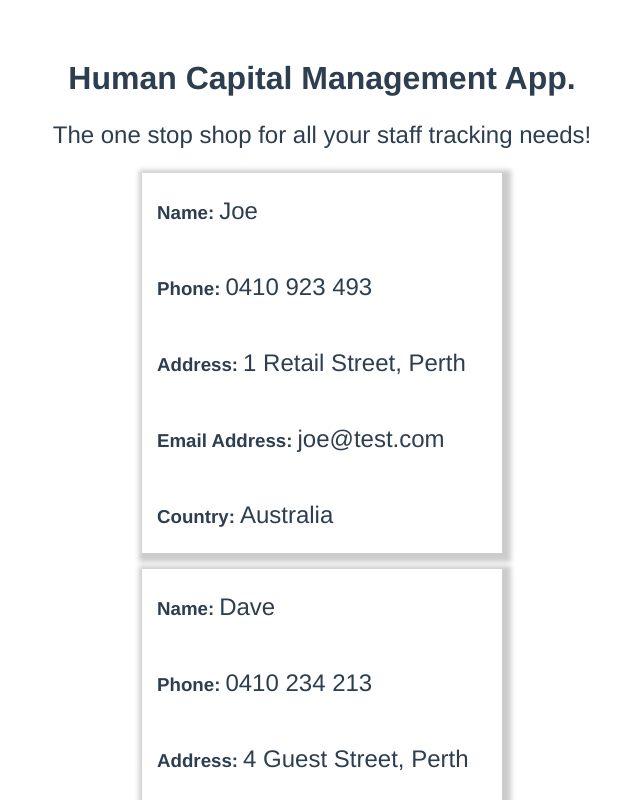
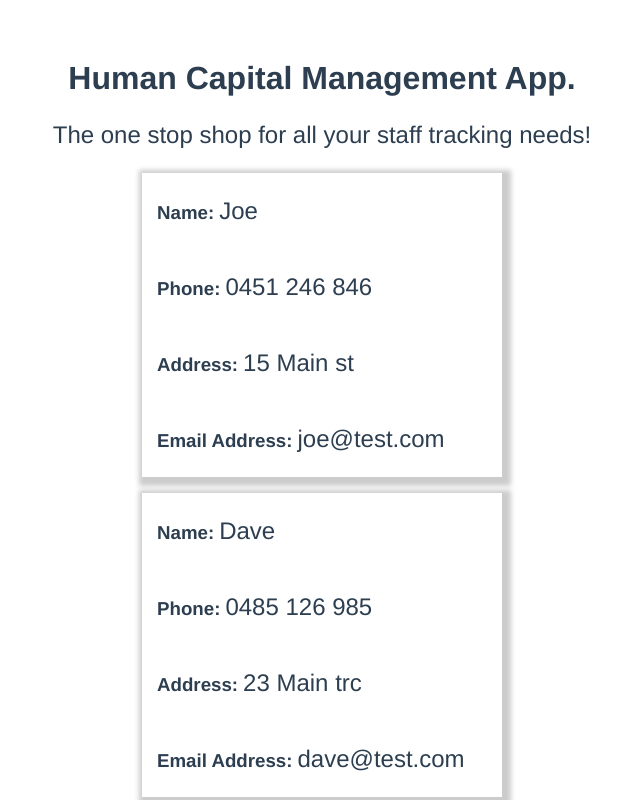
Before and after one commit to JosephO1992/vue-hcm, a Vue app: page / in a window 1280 px wide. Shown: the top 800 px of the page, without its empty margins (318-958 px from the left). Built offline with nearby package versions, Linux system fonts and the light colour scheme.

Commit message:
now v-for loop through data, data now moved to app.vue

```diff
--- a/src/App.vue
+++ b/src/App.vue
@@ -1,13 +1,22 @@
 <template>
   <Header/>
-  <Resource name="Joe" phone-number="0410 923 493" email-address="joe@test.com" home-address="1 Retail Street, Perth" country="Australia"></Resource>
+  <!-- <Resource name="Joe" phone-number="0410 923 493" email-address="joe@test.com" home-address="1 Retail Street, Perth" country="Australia"></Resource>
   <Resource name="Dave" phone-number="0410 234 213" email-address="dave@test.com" home-address="4 Guest Street, Perth" country="Australia"></Resource>
-
+  <Resource name="Chloe" phone-number="0410 251 215" email-address="chloe@test.com" home-address="4 Nugget Close, Perth" country="Australia"></Resource> -->
+  <Resource
+  v-for="contractor in contractors"
+  :key="contractor.id"
+  :name="contractor.name"
+  :phoneNumber="contractor.phoneNumber"
+  :homeAddress="contractor.homeAddress"
+  :emailAddress="contractor.emailAddress"
+  >
+  </Resource>
 </template>
 
 <script>
 
-import Header from './components/Header.vue'
+import Header from './components/UI/Header.vue'
 import Resource from './components/Resource.vue'
 
 export default {
@@ -16,8 +25,27 @@ export default {
     Header,
     Resource,
 
-  }
-}
+  },
+  data() {
+      return {
+          contractors: [{
+              id:"Joe",
+              name: "Joe",
+              phoneNumber:'0451 246 846',
+              homeAddress: "15 Main st",
+              emailAddress: "joe@test.com"
+          },{
+              id: "Dave",
+              name: "Dave",
+              phoneNumber: "0485 126 985",
+              homeAddress: "23 Main trc",
+              emailAddress: "dave@test.com"
+          }
+
+          ],
+
+      }
+}}
 </script>
 
 <style>
--- a/src/components/Resource.vue
+++ b/src/components/Resource.vue
@@ -12,10 +12,7 @@
       <div class="container">
         <h3>Email Address: </h3> <p>{{emailAddress}}</p>
       </div>
-        <div class="container">
-        <h3>Country: </h3> <p>{{country}}</p>
 
-      </div>
      </div>
 
 </template>
@@ -30,17 +27,11 @@ export default {
       'phoneNumber',
       'homeAddress',
       'emailAddress',
-      'country'
   ]
-  // data() {
-  //     return {
-  //         contractor: {
-  //             rate: "98"
-  //         }
-  //     }
-  // }
 
-}
+  }
+
+
 
 </script>
 
```
Also changed, not shown: src/components/UI/Header.vue (renamed from src/components/Header.vue).
